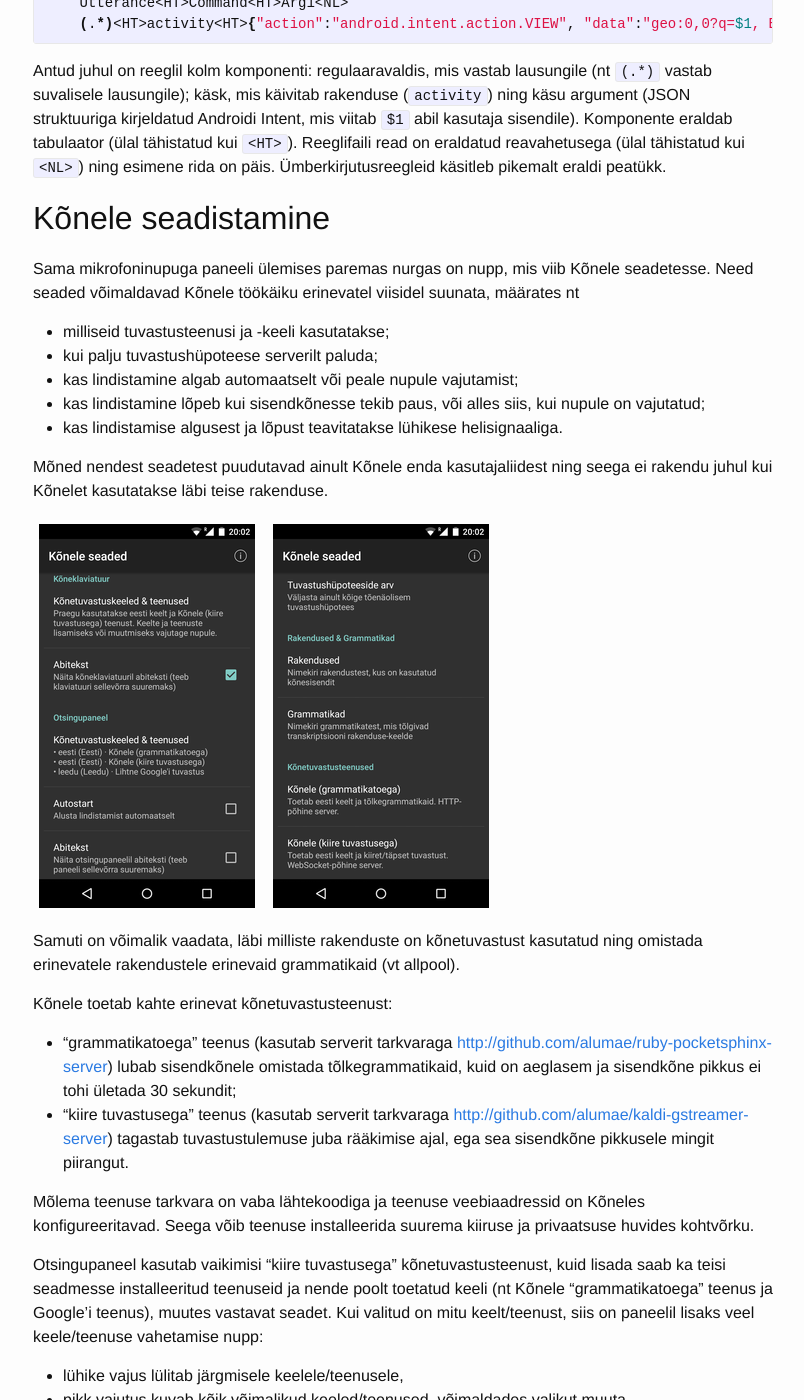
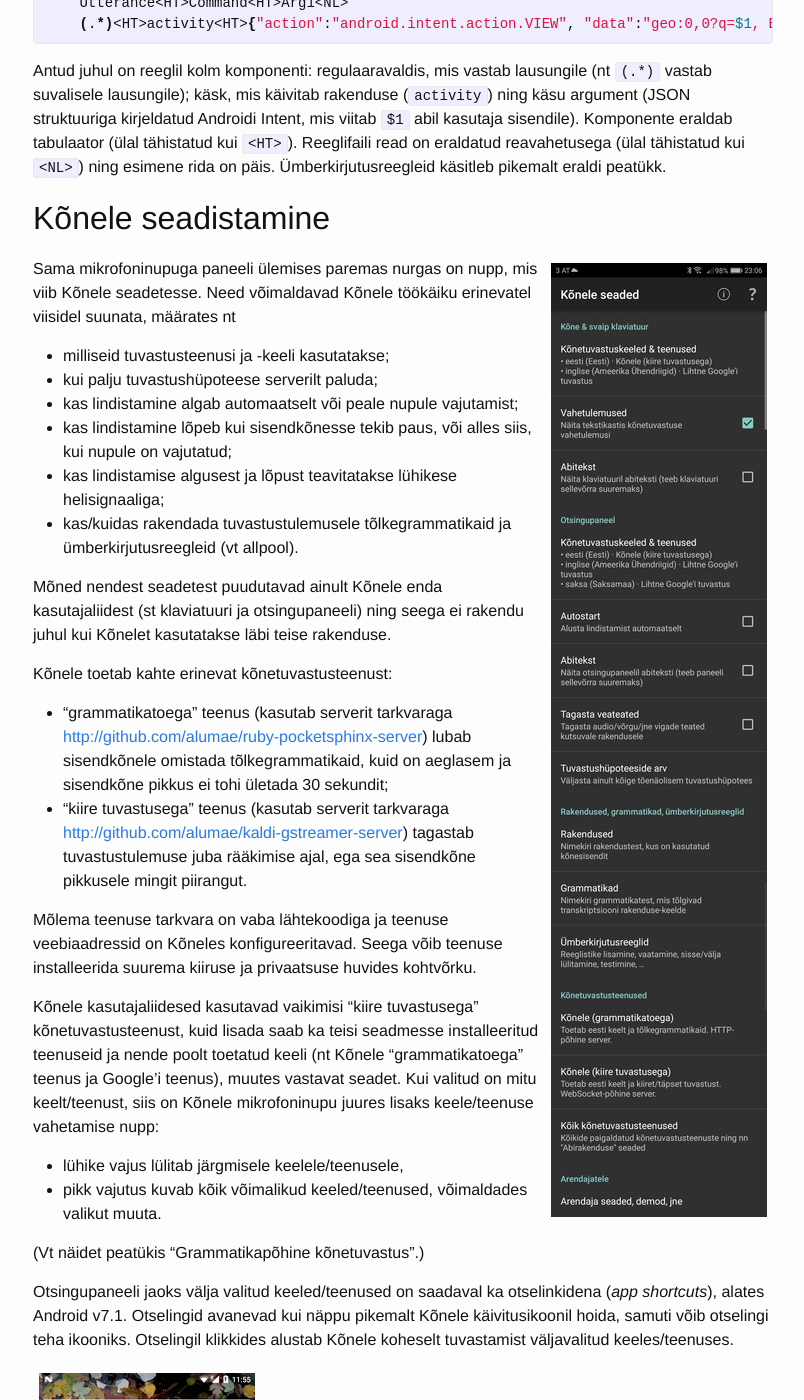
Before and after one commit to Kaljurand/K6nele, a Jekyll site: the page built from docs/et/user_guide.md, in a window 1280 px wide and 1400 px high, scrolled down 2877 px. Shown: the whole window, without its empty margins (237-1041 px from the left). Built offline with Jekyll 4.4.1, drawn with Linux system fonts in a browser that asks for light colours; comment, search, counter and statistics services are not loaded; some of the changed text lies outside the part shown.

Commit message:
Improve doc regarding Settings

```diff
--- a/docs/et/user_guide.md
+++ b/docs/et/user_guide.md
@@ -40,8 +40,7 @@ transkribeerimiseks laaditakse serverisse umbes 1MB jagu andmeid. Wifivõrkudes
 on Kõnele kasutuskiirus tüüpiliselt oluliselt parem kui 3G jms võrkudes.
 
 Järgnev juhend kirjeldab Kõnele seadistamist ja kasutamist eestikeelse kasutajaliidesega
-Android v5 (Lollipop) kuni v7 (Nougat) seadmes. Teistes Androidi seadmetes on menüüde nimed ja struktuur natuke
-teistsugune, kuid mitte oluliselt.
+Android v5 (Lollipop) ja uuemates seadmetes. Androidi kasutajaliidese tõlge ja struktuur on seadmeti ja versiooniti mõnevõrra erinev, kuid mitte oluliselt.
 
 ## Demovideo
 
@@ -86,23 +85,20 @@ Antud juhul on reeglil kolm komponenti: regulaaravaldis, mis vastab lausungile (
 
 ## Kõnele seadistamine
 
+<img style="float: right" title="Ekraanipilt: seadistamine" alt="Ekraanipilt: seadistamine." src="{{ site.baseurl }}/images/et/Screenshot_2017-09-13-23-06-39.jpg">
+
 Sama mikrofoninupuga paneeli ülemises paremas nurgas on nupp, mis viib Kõnele seadetesse.
-Need seaded võimaldavad Kõnele töökäiku erinevatel viisidel suunata, määrates nt
+Need võimaldavad Kõnele töökäiku erinevatel viisidel suunata, määrates nt
 
 - milliseid tuvastusteenusi ja -keeli kasutatakse;
 - kui palju tuvastushüpoteese serverilt paluda;
 - kas lindistamine algab automaatselt või peale nupule vajutamist;
 - kas lindistamine lõpeb kui sisendkõnesse tekib paus, või alles siis, kui nupule on vajutatud;
-- kas lindistamise algusest ja lõpust teavitatakse lühikese helisignaaliga.
+- kas lindistamise algusest ja lõpust teavitatakse lühikese helisignaaliga;
+- kas/kuidas rakendada tuvastustulemusele tõlkegrammatikaid ja ümberkirjutusreegleid (vt allpool).
 
-Mõned nendest seadetest puudutavad ainult Kõnele enda kasutajaliidest ning
+Mõned nendest seadetest puudutavad ainult Kõnele enda kasutajaliidest (st klaviatuuri ja otsingupaneeli) ning
 seega ei rakendu juhul kui Kõnelet kasutatakse läbi teise rakenduse.
-
-<img title="Ekraanipilt: seadistamine 1" alt="Ekraanipilt: seadistamine 1." src="{{ site.baseurl }}/images/et/Screenshot_2015-09-24-20-02-23.png">
-<img title="Ekraanipilt: seadistamine 2" alt="Ekraanipilt: seadistamine 2." src="{{ site.baseurl }}/images/et/Screenshot_2015-09-24-20-02-53.png">
-
-Samuti on võimalik vaadata, läbi milliste rakenduste on kõnetuvastust kasutatud ning
-omistada erinevatele rakendustele erinevaid grammatikaid (vt allpool).
 
 Kõnele toetab kahte erinevat kõnetuvastusteenust:
 
@@ -114,11 +110,11 @@ Kõnele toetab kahte erinevat kõnetuvastusteenust:
 
 Mõlema teenuse tarkvara on vaba lähtekoodiga ja teenuse veebiaadressid on Kõneles konfigureeritavad. Seega võib teenuse installeerida suurema kiiruse ja privaatsuse huvides kohtvõrku.
 
-Otsingupaneel kasutab vaikimisi "kiire tuvastusega" kõnetuvastusteenust, kuid
+Kõnele kasutajaliidesed kasutavad vaikimisi "kiire tuvastusega" kõnetuvastusteenust, kuid
 lisada saab ka teisi seadmesse installeeritud teenuseid ja nende poolt toetatud
 keeli (nt Kõnele "grammatikatoega" teenus ja Google'i teenus),
 muutes vastavat seadet.
-Kui valitud on mitu keelt/teenust, siis on paneelil lisaks veel keele/teenuse vahetamise nupp:
+Kui valitud on mitu keelt/teenust, siis on Kõnele mikrofoninupu juures lisaks keele/teenuse vahetamise nupp:
 
 - lühike vajus lülitab järgmisele keelele/teenusele,
 - pikk vajutus kuvab kõik võimalikud keeled/teenused, võimaldades valikut muuta.
@@ -161,6 +157,10 @@ seal Kõnele, ning muutes selle "praeguseks klaviatuuriks".
 <img title="Ekraanipilt: klaviatuuri sisselülitamine" alt="Ekraanipilt: klaviatuuri sisselülitamine." src="{{ site.baseurl }}/images/et/Screenshot_2014-12-23-19-34-00.png">
 <img title="Ekraanipilt: Kõnele on määratud vaikeklaviatuuriks" alt="Ekraanipilt: Kõnele on määratud vaikeklaviatuuriks." src="{{ site.baseurl }}/images/et/Screenshot_2014-12-23-19-34-24.png">
 
+Androidi uuemates versioonides on vastav menüü sügavamal, nt: `Seaded -> Täpsemad seaded -> Keel ja klahvistik -> Virtuaalne klaviatuur`. Kõnele seadetes on ka otselink sellesse menüüsse.
+
+<img title="Ekraanipilt: seadistamine" alt="Ekraanipilt: seadistamine." src="{{ site.baseurl }}/images/et/IMG_20170916_113335.png">
+
 Lisaks nupule, mis käivitab/lõpetab/katkestab kõnetuvastuse, toetab Kõnele
 klaviatuur järgmisi operatsioone:
 
@@ -388,7 +388,7 @@ Reeglifaili kasutamiseks tuleb see eelnevalt aktiveerida. Korraga saab aktiivne
   - [[TSV](https://docs.google.com/spreadsheets/d/1lxvkGerd_WMljca0dsgxViw_5cnOEgDzneBL-uXI-xI/export?format=tsv), [Sheets](https://docs.google.com/spreadsheets/d/1lxvkGerd_WMljca0dsgxViw_5cnOEgDzneBL-uXI-xI/edit?usp=sharing)] Käivitab formaalsel kujul käske [Home Assistant](https://home-assistant.io/) abil. Home Assistant toetab nii Philips Hue, kui ka teiste tootjate valgusteid, samuti palju muid targa kodu seadmeid, tehes need kättesaadavaks lihtsa HTTP-liidese kaudu.
 - [[TSV](https://docs.google.com/spreadsheets/d/1ViO4swIovvuRJC-kiPaQOIdAkuwHCbQvTQlNUwaAoJQ/export?format=tsv), [Sheets](https://docs.google.com/spreadsheets/d/1ViO4swIovvuRJC-kiPaQOIdAkuwHCbQvTQlNUwaAoJQ/edit?usp=sharing)] Mitmekeelne süsteem sisendkõne kordamiseks Androidi kõnesüntesaatoriga (nt häälduse harjutamiseks). (Kui eesti keele süntesaatorit pole installeeritud, siis kasutatakse soome või hispaania keele oma.)
 - [[TSV](https://docs.google.com/spreadsheets/d/1GvBl2Tq9sZRrQCRnsttpYliyR7vraDpMHReVyoOijq4/export?format=tsv), [Sheets](https://docs.google.com/spreadsheets/d/1GvBl2Tq9sZRrQCRnsttpYliyR7vraDpMHReVyoOijq4/edit?usp=sharing)] Lihtne rakendus kõnekorpuse kogumiseks, mis koosneb valdavalt sisendfraasidest, mille Kõnele palub kasutajal järjest ette lugeda.
-- (_vajalik rakendus ee.ioc.phon.android.speechtrigger, mis pole veel avalik_) [[TSV](https://docs.google.com/spreadsheets/d/1jYhX5ARj_I5c78K9ECUDmE9gr96xes732vFlJsuGLtk/export?format=tsv), [Sheets](https://docs.google.com/spreadsheets/d/1jYhX5ARj_I5c78K9ECUDmE9gr96xes732vFlJsuGLtk/edit?usp=sharing)] Näide, kus Kõnele töötab kui kõnepõhine lüliti (st ootab kuni kasutaja lausub etteantud fraasi nn _wake up phrase_), mis lülitab sisse Hue valgustite käsustiku, pärast mille täitmist lülitirežiim jätkub.
+- (_vajalik rakendus [ee.ioc.phon.android.speechtrigger](https://github.com/Kaljurand/speech-trigger)_) [[TSV](https://docs.google.com/spreadsheets/d/1jYhX5ARj_I5c78K9ECUDmE9gr96xes732vFlJsuGLtk/export?format=tsv), [Sheets](https://docs.google.com/spreadsheets/d/1jYhX5ARj_I5c78K9ECUDmE9gr96xes732vFlJsuGLtk/edit?usp=sharing)] Näide, kus Kõnele töötab kui kõnepõhine lüliti (st ootab kuni kasutaja lausub etteantud fraasi nn _wake up phrase_), mis lülitab sisse Hue valgustite käsustiku, pärast mille täitmist lülitirežiim jätkub.
 - [[TSV](https://docs.google.com/spreadsheets/d/1ZrkBeDT3C9OplX4uDL_HG4lLAJajBgZDxy8VK_3JyYg/export?format=tsv), [Sheets](https://docs.google.com/spreadsheets/d/1ZrkBeDT3C9OplX4uDL_HG4lLAJajBgZDxy8VK_3JyYg/edit?usp=sharing)] Reeglid erinevate veasituatsioonide esilekutsumiseks (testimiseks).
 
 ### Reeglid kui liides dialoogisüsteemile
```
Also changed, not shown: other parts of docs/et/user_guide.md (+6 -6 lines), images/et/IMG_20170916_113335.png (added), images/et/Screenshot_2017-09-13-23-06-39.jpg (added).
